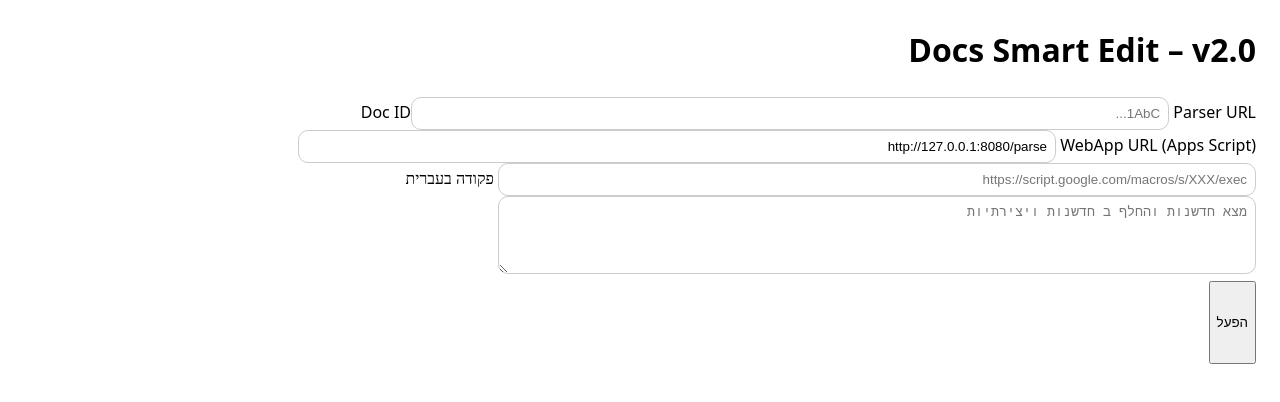
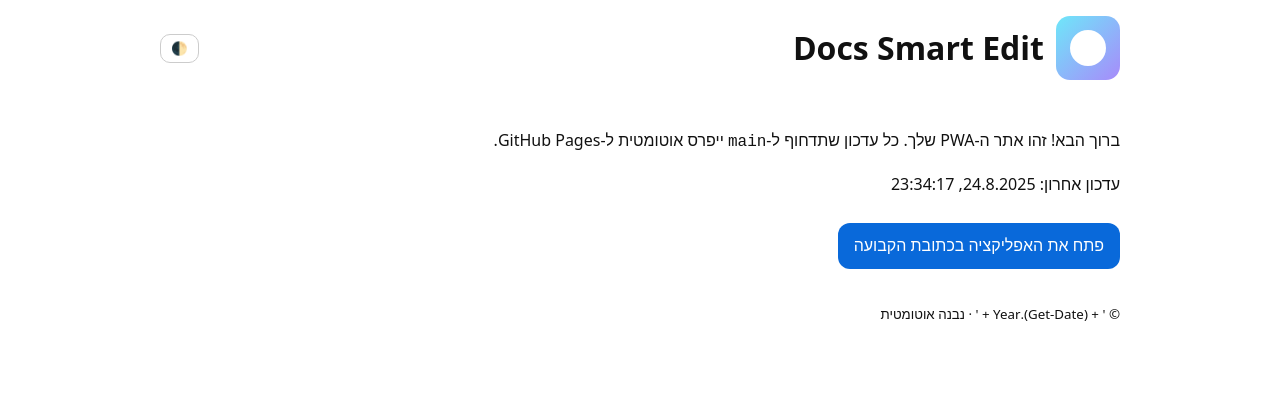
Before and after one commit to yanivmizrachiy/math-tasks, a plain HTML site: page web/index.html in a window 1280 px wide. Drawn offline with Linux system fonts and the light colour scheme.

Commit message:
Site PWA + Pages workflow (fix 404, constant URL)

```diff
--- /dev/null
+++ b/web/app.js
@@ -0,0 +1,11 @@
+(function(){
+  const ts=document.getElementById("ts");
+  if(ts){ ts.textContent = new Date().toLocaleString("he-IL"); }
+  const btn=document.getElementById("themeBtn");
+  const LSKEY="theme";
+  function apply(t){ document.documentElement.dataset.theme=t; if(t==="dark"){document.documentElement.style.setProperty("--bg","#0b0e11");document.documentElement.style.setProperty("--fg","#e6e6e6");document.documentElement.style.setProperty("--card","#11161b")} else {document.documentElement.style.removeProperty("--bg");document.documentElement.style.removeProperty("--fg");document.documentElement.style.removeProperty("--card")}}
+  const saved=localStorage.getItem(LSKEY);
+  if(saved){ apply(saved); }
+  if(btn){ btn.onclick=()=>{ const next=(document.documentElement.dataset.theme==="dark"?"light":"dark"); localStorage.setItem(LSKEY,next); apply(next); }; }
+  if("serviceWorker" in navigator){ navigator.serviceWorker.register("./sw.js").catch(()=>{}); }
+})();
--- a/web/index.html
+++ b/web/index.html
@@ -1,24 +1,25 @@
-<!doctype html><html lang="he" dir="rtl"><head>
-<meta charset="utf-8"><meta name="viewport" content="width=device-width,initial-scale=1">
+<!doctype html><html lang="he" dir="rtl">
+<head>
+<meta charset="utf-8">
+<meta name="viewport" content="width=device-width,initial-scale=1">
+<link rel="manifest" href="./manifest.webmanifest">
+<link rel="icon" href="./logo.svg">
 <title>Docs Smart Edit</title>
-<style>body{font:16px/1.6 system-ui;margin:24px;direction:rtl}.row{display:flex;gap:8px;flex-wrap:wrap}input,textarea{width:100%;max-width:740px;padding:8px;border:1px solid #ccc;border-radius:10px}</style>
-</head><body>
-<h1>Docs Smart Edit – v2.0</h1>
-<label>Doc ID<input id="doc" placeholder="1AbC..." /></label>
-<label>Parser URL<input id="parser" value="http://127.0.0.1:8080/parse" /></label>
-<label>WebApp URL (Apps Script)<input id="exec" placeholder="https://script.google.com/macros/s/XXX/exec" /></label>
-<label>פקודה בעברית<textarea id="cmd" rows="4" placeholder="מצא חדשנות והחלף ב חדשנות ויצירתיות"></textarea></label>
-<div class="row"><button id="run">הפעל</button><pre id="out"><script>
-const $=s=>document.querySelector(s);
-$('#run').onclick=async()=>{
-  try{
-    const docId=$('#doc').value.trim(); const parser=$('#parser').value.trim(); const exec=$('#exec').value.trim(); const text=$('#cmd').value.trim();
-    if(!docId||!parser||!exec||!text){ alert('חסר שדה'); return; }
-    const pRes=await fetch(parser,{method:'POST',headers:{'Content-Type':'application/json'},body:JSON.stringify({docId,text})});
-    const parsed=await pRes.json(); if(!parsed.ok) throw new Error(parsed.error||'parse failed');
-    const eRes=await fetch(exec,{method:'POST',headers:{'Content-Type':'application/json'},body:JSON.stringify({docId,requestId:parsed.requestId,ops:parsed.ops})});
-    const out=await eRes.json(); $('#out').textContent=JSON.stringify(out,null,2);
-  }catch(e){ $('#out').textContent='ERROR: '+(e?.message||e); }
-}
-</script>
+<link rel="stylesheet" href="./styles.css">
+<script defer src="./app.js"></script>
+</head>
+<body>
+<header class="wrap">
+  <img src="./logo.svg" alt="Logo" width="64" height="64">
+  <h1>Docs Smart Edit</h1>
+  <button id="themeBtn" aria-label="Toggle theme">🌓</button>
+</header>
+
+<main class="wrap">
+  <p>ברוך הבא! זהו אתר ה‑PWA שלך. כל עדכון שתדחוף ל‑<code>main</code> ייפרס אוטומטית ל‑GitHub Pages.</p>
+  <p>עדכון אחרון: <span id="ts"></span></p>
+  <a class="cta" href="' + $URL + '">פתח את האפליקציה בכתובת הקבועה</a>
+</main>
+
+<footer class="wrap"><small>© ' + (Get-Date).Year + ' · נבנה אוטומטית</small></footer>
 </body></html>
--- /dev/null
+++ b/web/styles.css
@@ -0,0 +1,10 @@
+:root{--bg:#ffffff;--fg:#111111;--card:#f4f6f8;--link:#0969da}
+@media (prefers-color-scheme: dark){:root{--bg:#0b0e11;--fg:#e6e6e6;--card:#11161b;--link:#58a6ff}}
+html,body{margin:0;padding:0;background:var(--bg);color:var(--fg);font:16px/1.6 system-ui,-apple-system,Segoe UI,Roboto,Arial}
+.wrap{max-width:960px;margin:auto;padding:16px}
+header{display:flex;align-items:center;gap:12px}
+h1{margin:0}
+#themeBtn{margin-inline-start:auto;border:1px solid #ccc;border-radius:10px;background:transparent;padding:6px 10px;cursor:pointer}
+main .cta{display:inline-block;margin-top:10px;padding:10px 16px;border-radius:12px;background:var(--link);color:#fff;text-decoration:none}
+a{color:var(--link)}
+.card{background:var(--card);padding:16px;border-radius:16px}
```
Also changed, not shown: web/sw.js (added, +10 -0 lines), web/logo.svg (added), web/manifest.webmanifest (added).
